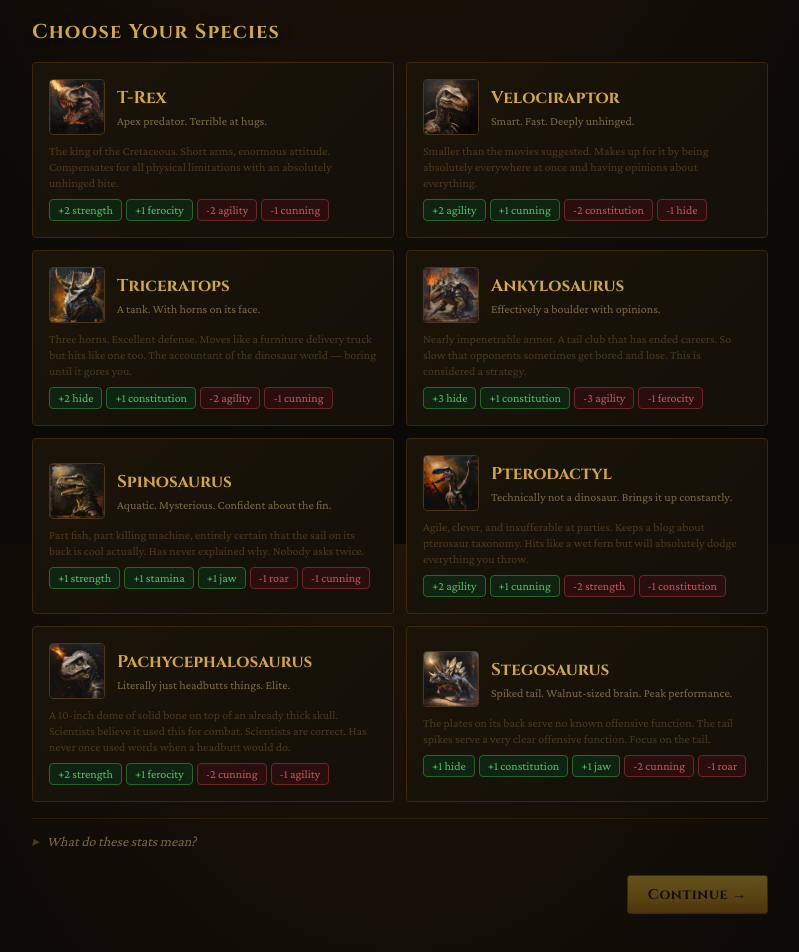
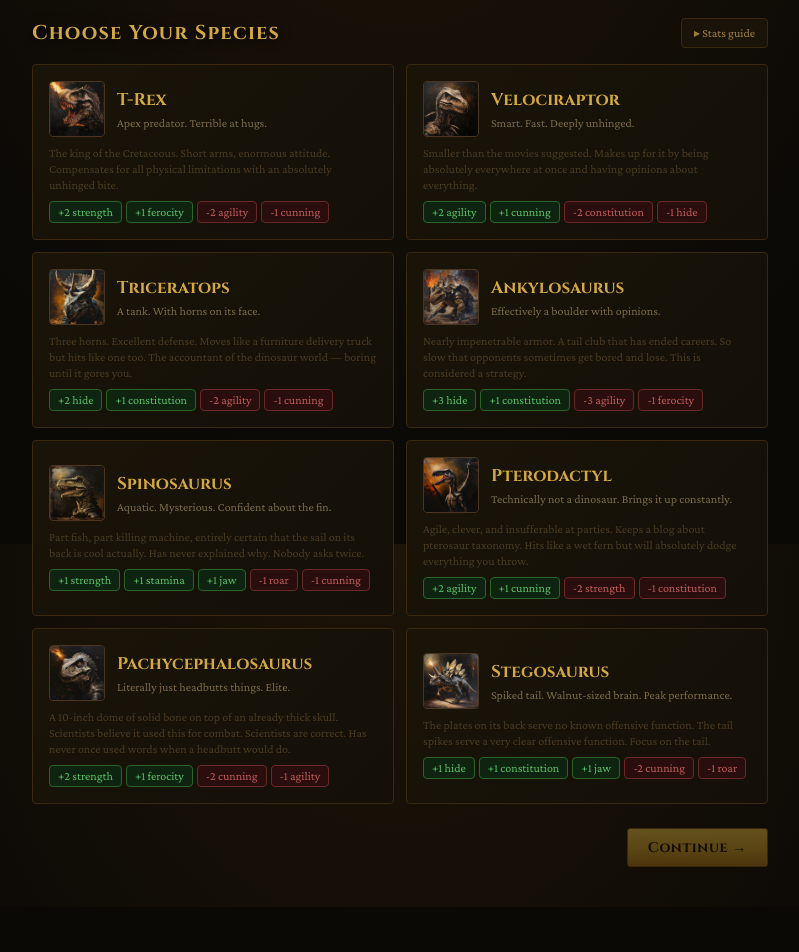
Before and after one commit to andreasfischerstrom/dino, a Next.js app: page /create-character in a window 1280 px wide. Shown: the part 256-1208 px from the top of the page, without its empty margins (240-1039 px from the left). After the commit the page ends 1163 px from the top, so only its background shows below. Built offline with nearby package versions, Linux system fonts and the light colour scheme.

Commit message:
Move stats guide button to top of species step, more visible

```diff
--- a/app/create-character/page.tsx
+++ b/app/create-character/page.tsx
@@ -110,7 +110,25 @@ export default function CreateCharacter() {
       {/* Step 1: Species */}
       {step === 'species' && (
         <div className="fade-in">
-          <h2 className="text-xl font-bold mb-4 page-title" style={{ fontSize: '1.25rem' }}>Choose Your Species</h2>
+          <div className="flex items-center justify-between mb-4">
+            <h2 className="text-xl font-bold page-title" style={{ fontSize: '1.25rem' }}>Choose Your Species</h2>
+            <button
+              onClick={() => setStatsOpen(o => !o)}
+              className="text-xs flex items-center gap-1 px-3 py-1.5 rounded"
+              style={{ color: '#a08040', background: '#1a1408', border: '1px solid #3a2810', cursor: 'pointer' }}>
+              {statsOpen ? '▾' : '▸'} Stats guide
+            </button>
+          </div>
+          {statsOpen && (
+            <div className="panel mb-4 grid grid-cols-1 sm:grid-cols-2 gap-x-6 gap-y-1.5" style={{ padding: '0.875rem 1rem' }}>
+              {STATS.map(s => (
+                <p key={s.key} className="text-xs" style={{ color: '#5a4a30' }}>
+                  <span className="mr-1">{s.emoji}</span>
+                  <strong style={{ color: '#7a6a4a' }}>{s.label}:</strong> {s.description}
+                </p>
+              ))}
+            </div>
+          )}
           <div className="grid grid-cols-1 sm:grid-cols-2 gap-3">
             {SPECIES.map(s => (
               <button
@@ -149,27 +167,6 @@ export default function CreateCharacter() {
               </button>
             ))}
           </div>
-          {/* Collapsible stat legend */}
-          <div className="mt-4" style={{ borderTop: '1px solid #2a1e0e', paddingTop: '0.75rem' }}>
-            <button
-              onClick={() => setStatsOpen(o => !o)}
-              className="text-sm flex items-center gap-2"
-              style={{ color: '#7a6a4a', fontStyle: 'italic', background: 'none', border: 'none', cursor: 'pointer', padding: 0 }}>
-              <span style={{ color: '#4a3a22' }}>{statsOpen ? '▾' : '▸'}</span>
-              What do these stats mean?
-            </button>
-            {statsOpen && (
-              <div className="mt-3 grid grid-cols-1 sm:grid-cols-2 gap-x-6 gap-y-1.5">
-                {STATS.map(s => (
-                  <p key={s.key} className="text-xs" style={{ color: '#4a3a22' }}>
-                    <span className="mr-1">{s.emoji}</span>
-                    <strong style={{ color: '#7a6a4a' }}>{s.label}:</strong> {s.description}
-                  </p>
-                ))}
-              </div>
-            )}
-          </div>
-
           <div className="mt-6 flex justify-end">
             <button className="btn-primary" disabled={!selectedSpecies} onClick={() => setStep('stats')}>
               Continue →
```
